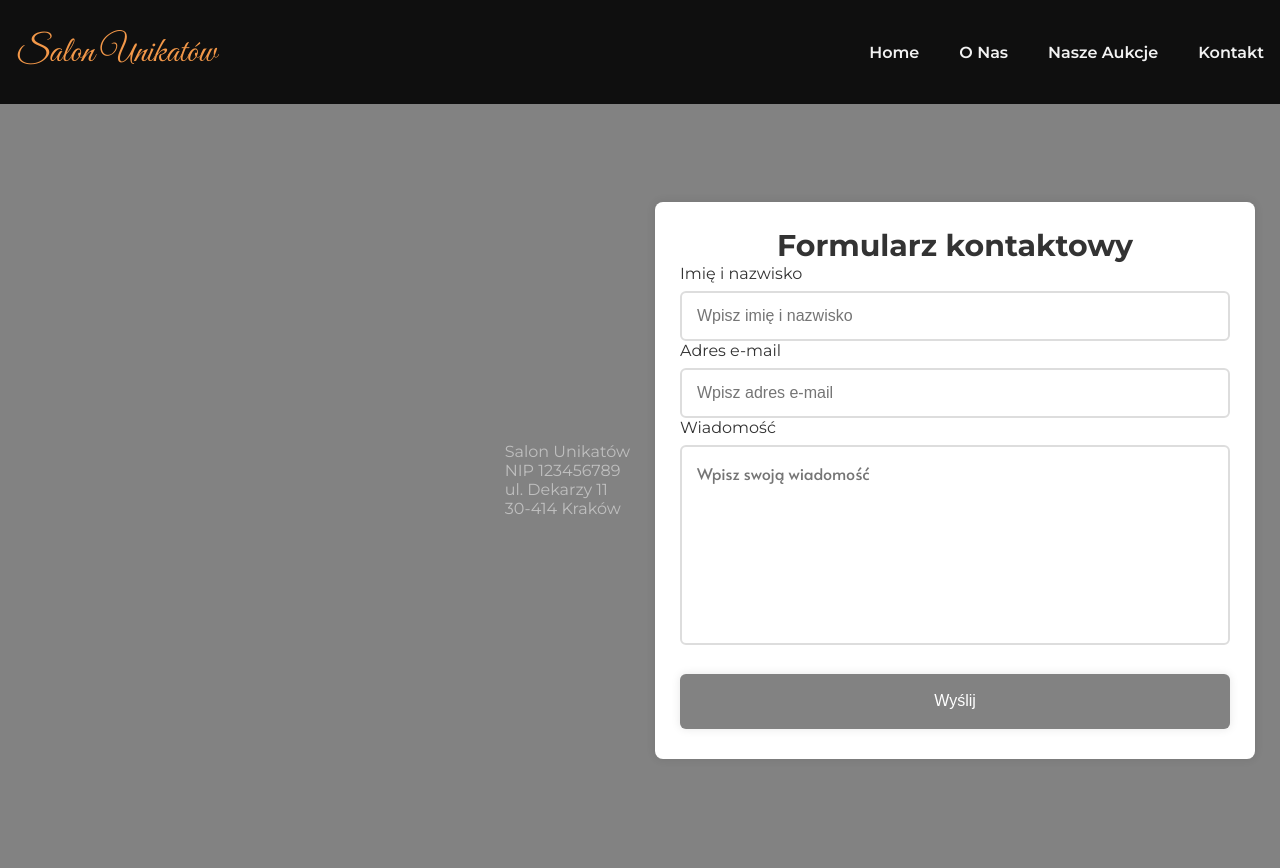
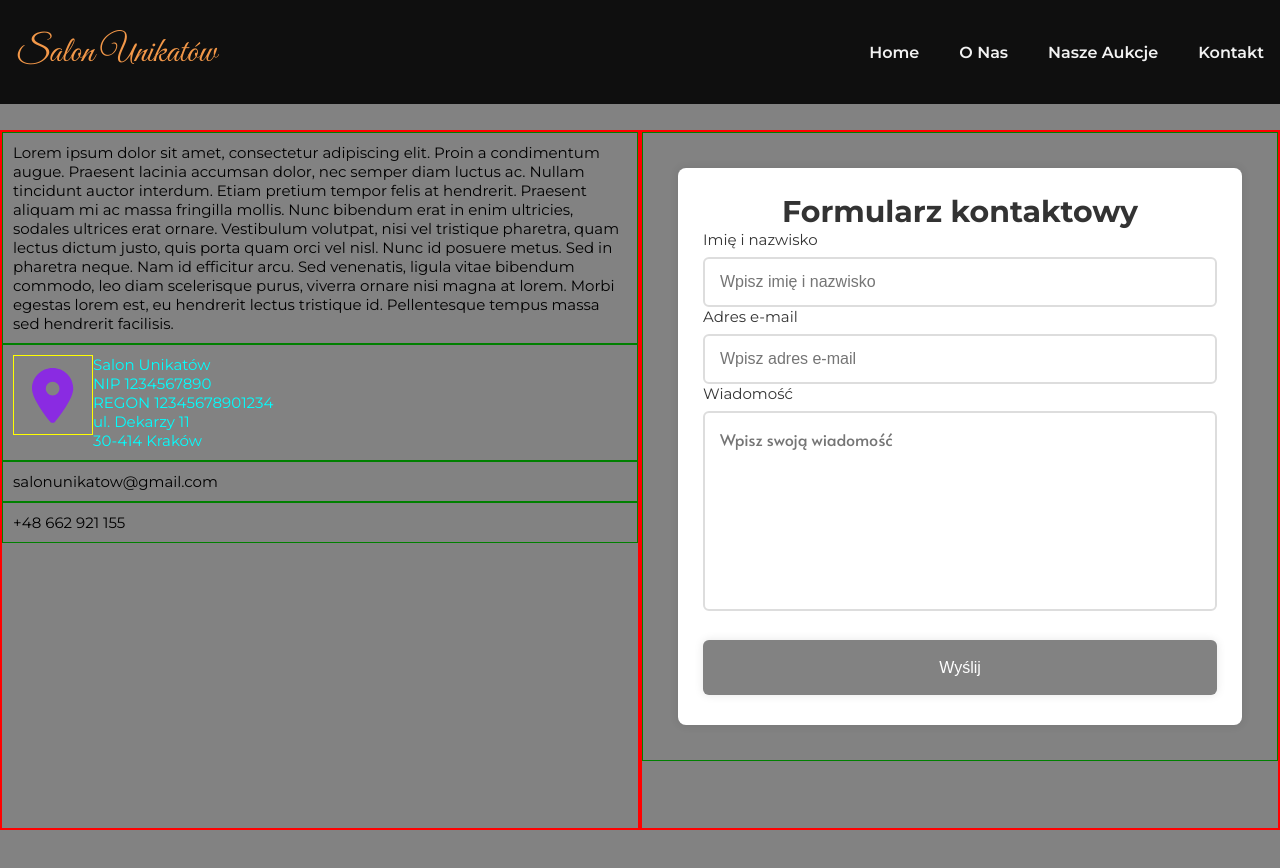
Before and after one commit to jkbednarczyk/subc, a React (Create React App) app: page /contact in a window 1280 px wide. Shown: the top 868 px of the page. Built offline with nearby package versions, Linux system fonts and the light colour scheme; a web font is replaced by a local one.

Commit message:
SUBC-0002 Add contact details draft

```diff
--- a/src/components/contact/ContactPage.component.tsx
+++ b/src/components/contact/ContactPage.component.tsx
@@ -1,18 +1,41 @@
 import React from "react";
 import './ContactPage.css';
 import { ContactForm } from "./contactForm/ContactForm.component";
+import { faLocationDot } from "@fortawesome/free-solid-svg-icons";
+import { FontAwesomeIcon } from "@fortawesome/react-fontawesome";
 
 export const ContactPage = () => {
 
     return <>
         <section className="contact-form">
-            <div className="details">
-                <p>Salon Unikatów</p>
-                <p>NIP 123456789</p>
-                <p>ul. Dekarzy 11</p>
-                <p>30-414 Kraków</p>
-            </div>
-            <ContactForm/>
+            <ul className="contact-data">
+            <div className="contact-item">
+            Lorem ipsum dolor sit amet, consectetur adipiscing elit. Proin a condimentum augue. Praesent lacinia accumsan dolor, nec semper diam luctus ac. Nullam tincidunt auctor interdum. Etiam pretium tempor felis at hendrerit. Praesent aliquam mi ac massa fringilla mollis. Nunc bibendum erat in enim ultricies, sodales ultrices erat ornare. Vestibulum volutpat, nisi vel tristique pharetra, quam lectus dictum justo, quis porta quam orci vel nisl. Nunc id posuere metus. Sed in pharetra neque. Nam id efficitur arcu. Sed venenatis, ligula vitae bibendum commodo, leo diam scelerisque purus, viverra ornare nisi magna at lorem. Morbi egestas lorem est, eu hendrerit lectus tristique id. Pellentesque tempus massa sed hendrerit facilisis.
+                </div>
+                <div className="contact-item">
+                    <div className="icon">
+                        <FontAwesomeIcon icon={faLocationDot}/>
+                    </div>
+                    <div className="data">
+                        <p>Salon Unikatów</p>
+                        <p>NIP 1234567890</p>
+                        <p>REGON 12345678901234</p>
+                        <p>ul. Dekarzy 11</p>
+                        <p>30-414 Kraków</p>
+                    </div>
+                </div>
+                <div className="contact-item">
+                    salonunikatow@gmail.com
+                </div>
+                <div className="contact-item">
+                    +48 662 921 155
+                </div>
+            </ul>
+            <ul className="contact-data">
+                <div className="contact-item">
+                <ContactForm/>
+                </div>
+            </ul>
         </section>
     </>
 };
--- a/src/components/contact/ContactPage.css
+++ b/src/components/contact/ContactPage.css
@@ -1,10 +1,45 @@
 .contact-form {
     display: flex;
-    justify-content: right;
-    align-items: center;
+    justify-content: center;
     min-height: 100vh;
     background: #828282;
     max-width: 1500px;
     width: 100%;
     margin: 0 auto;
 }
+
+.contact-data {
+    font-style: var(--second-font);
+    font-size: 15px;
+    border: 2px solid red;
+    max-width: 750px;
+    width: 100%;
+    margin: 50px 0 50px 0;
+    color: black
+}
+
+.contact-item {
+    flex: 1; /* Each child will take up an equal amount of space */
+    border: 1px solid green; /* Just for visual separation */
+    padding: 10px;
+    display: flex;
+}
+
+.icon {
+    color:blueviolet;
+    border: 1px solid yellow;
+    max-width: 80px;
+    max-height: 80px;
+    width: 100%;
+    justify-content: center;
+  display: grid;
+  align-content: center;
+}
+
+.icon svg {
+    height: 55px;
+}
+
+.data {
+    color: aqua;
+}
```
